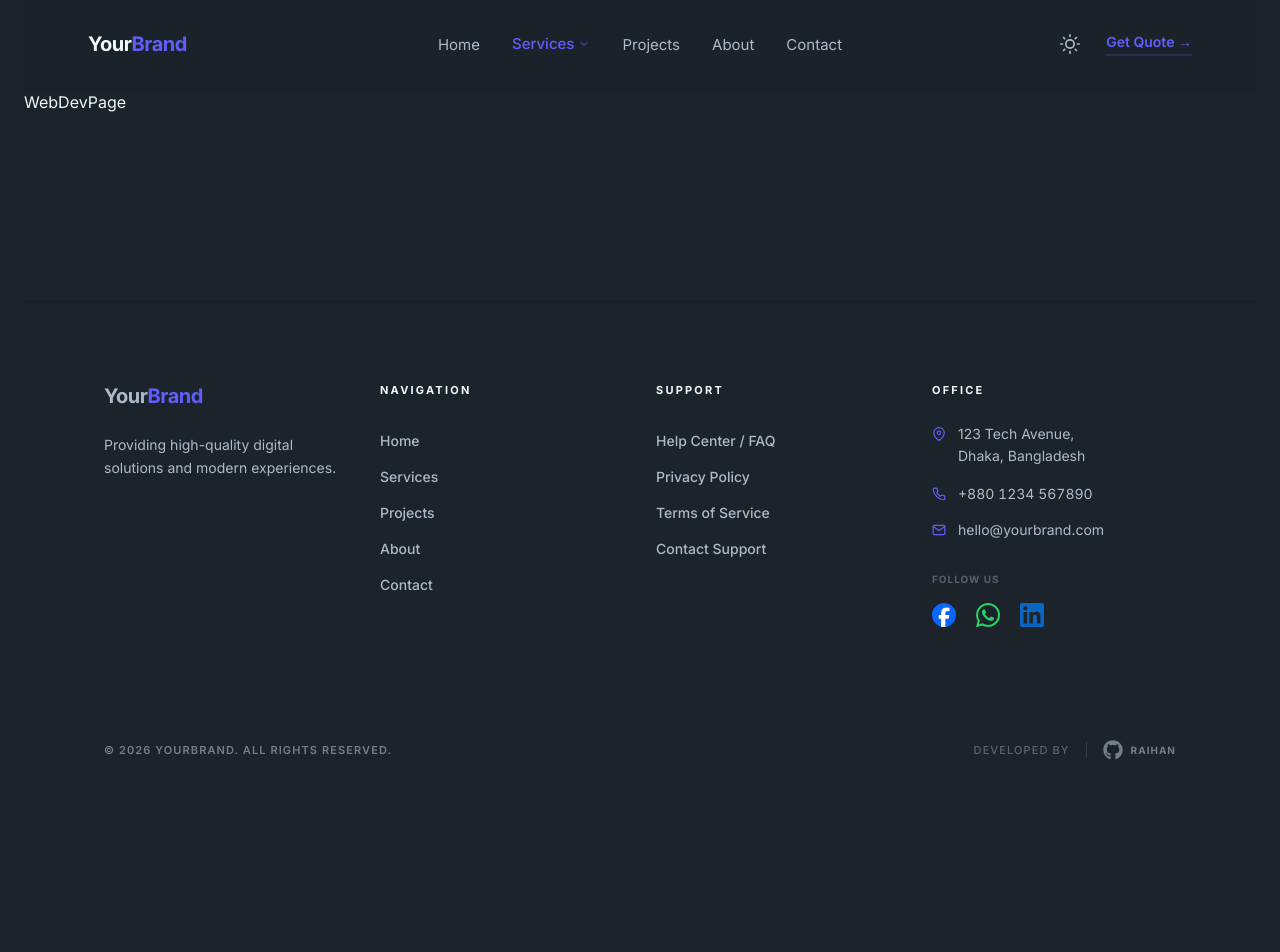
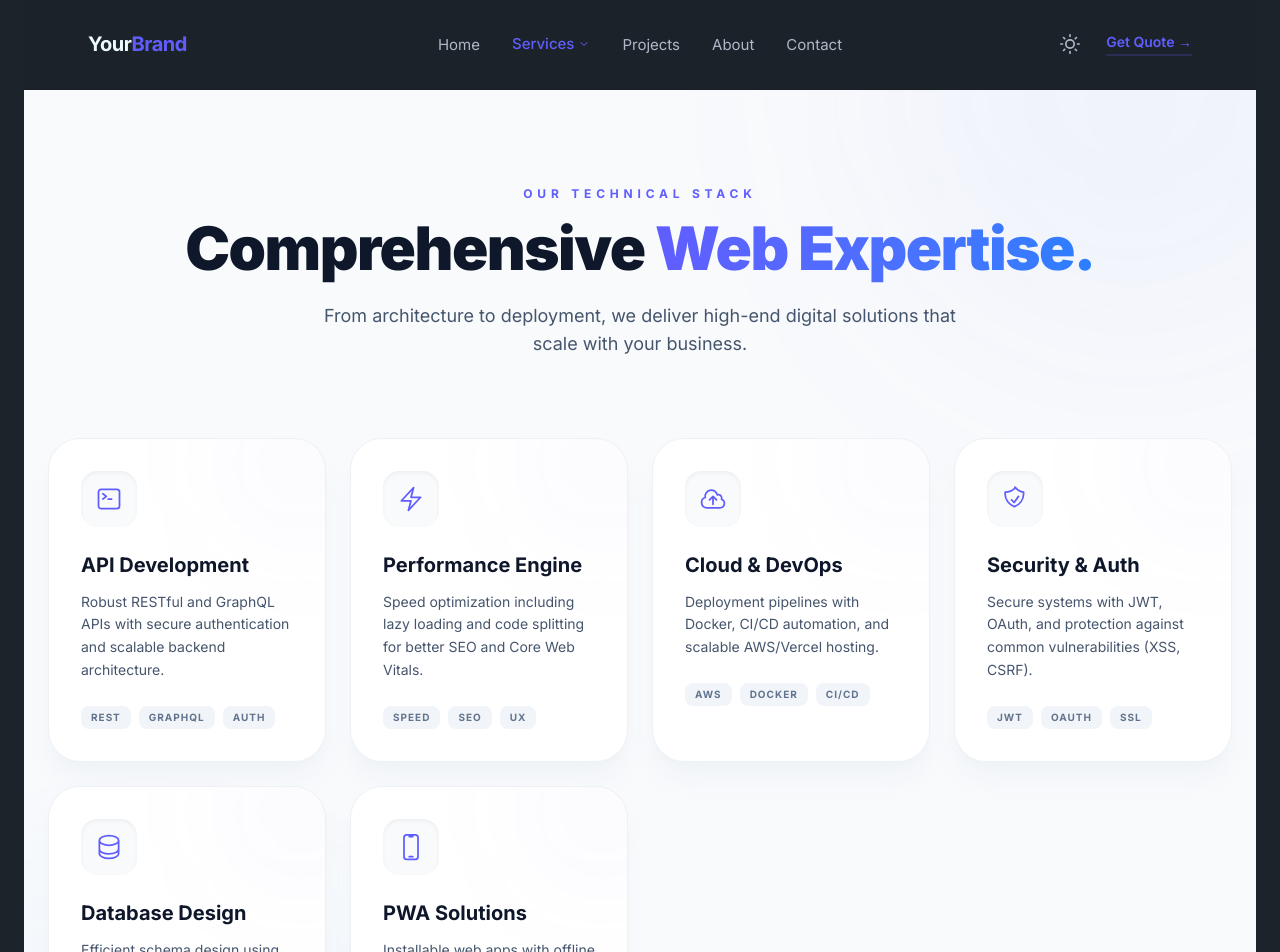
Before and after one commit to Raihan1018/it, a React (Vite) app: page /services/web-dev in a window 1280 px wide. Shown: the top 952 px of the page. Before the commit the page ends 800 px from the top, so only its background shows below. Built offline with nearby package versions, Linux system fonts and the light colour scheme.

Commit message:
added webDev

```diff
--- /dev/null
+++ b/src/pages/Services/WebDev/WebDev.jsx
@@ -0,0 +1,199 @@
+import React from "react";
+import { motion } from "framer-motion";
+
+const containerVariants = {
+  hidden: { opacity: 0 },
+  visible: {
+    opacity: 1,
+    transition: { staggerChildren: 0.1 }, // Faster stagger for more items
+  },
+};
+
+const cardVariants = {
+  hidden: { y: 30, opacity: 0 },
+  visible: {
+    y: 0,
+    opacity: 1,
+    transition: { duration: 0.6, ease: [0.22, 1, 0.36, 1] },
+  },
+};
+
+const WebServiceCard = ({ title, description, iconPath, tags }) => {
+  return (
+    <motion.div
+      variants={cardVariants}
+      whileHover={{ y: -8, transition: { duration: 0.2 } }}
+      className="group relative bg-white dark:bg-slate-900/50 p-8 rounded-[2rem] border border-slate-200/60 dark:border-slate-800 shadow-xl shadow-slate-200/30 dark:shadow-none backdrop-blur-sm transition-all hover:shadow-2xl overflow-hidden"
+    >
+      {/* Animated Background Gradient */}
+      <div className="absolute -right-10 -top-10 w-32 h-32 bg-primary/5 rounded-full blur-3xl group-hover:bg-primary/20 transition-all duration-500" />
+
+      {/* Icon Wrapper with Glass effect */}
+      <div className="relative z-10 mb-6 flex h-14 w-14 items-center justify-center rounded-2xl bg-slate-50 dark:bg-slate-800 text-primary group-hover:bg-primary group-hover:text-white transition-all duration-500 shadow-inner">
+        <svg
+          xmlns="http://www.w3.org/2000/svg"
+          fill="none"
+          viewBox="0 0 24 24"
+          strokeWidth={1.5}
+          stroke="currentColor"
+          className="h-7 w-7"
+        >
+          {iconPath}
+        </svg>
+      </div>
+
+      <h3 className="mb-3 text-xl font-bold text-slate-900 dark:text-white group-hover:text-primary transition-colors">
+        {title}
+      </h3>
+
+      <p className="text-sm leading-relaxed text-slate-600 dark:text-slate-400 mb-6">
+        {description}
+      </p>
+
+      {/* Dynamic Tags */}
+      <div className="flex flex-wrap gap-2 mt-auto">
+        {tags?.map((tag) => (
+          <span
+            key={tag}
+            className="text-[10px] font-bold uppercase tracking-widest px-2.5 py-1 bg-slate-100 dark:bg-slate-800 text-slate-500 dark:text-slate-400 rounded-lg group-hover:bg-primary/10 group-hover:text-primary transition-colors"
+          >
+            {tag}
+          </span>
+        ))}
+      </div>
+
+      {/* Subtle border trace on hover */}
+      <div className="absolute inset-0 border-2 border-transparent group-hover:border-primary/10 rounded-[2rem] transition-all pointer-events-none" />
+    </motion.div>
+  );
+};
+
+const WebDev = () => {
+  const webServices = [
+    {
+      title: "API Development",
+      description:
+        "Robust RESTful and GraphQL APIs with secure authentication and scalable backend architecture.",
+      tags: ["REST", "GraphQL", "Auth"],
+      iconPath: (
+        <path
+          strokeLinecap="round"
+          strokeLinejoin="round"
+          d="M6.75 7.5l3 2.25-3 2.25m4.5 0h3m-9 8.25h13.5A2.25 2.25 0 0021 18V6a2.25 2.25 0 00-2.25-2.25H5.25A2.25 2.25 0 003 6v12a2.25 2.25 0 002.25 2.25z"
+        />
+      ),
+    },
+    {
+      title: "Performance Engine",
+      description:
+        "Speed optimization including lazy loading and code splitting for better SEO and Core Web Vitals.",
+      tags: ["Speed", "SEO", "UX"],
+      iconPath: (
+        <path
+          strokeLinecap="round"
+          strokeLinejoin="round"
+          d="M3.75 13.5l10.5-11.25L12 10.5h8.25L9.75 21.75 12 13.5H3.75z"
+        />
+      ),
+    },
+    {
+      title: "Cloud & DevOps",
+      description:
+        "Deployment pipelines with Docker, CI/CD automation, and scalable AWS/Vercel hosting.",
+      tags: ["AWS", "Docker", "CI/CD"],
+      iconPath: (
+        <path
+          strokeLinecap="round"
+          strokeLinejoin="round"
+          d="M12 16.5V9.75m0 0l3 3m-3-3l-3 3M6.75 19.5a4.5 4.5 0 01-1.41-8.775 5.25 5.25 0 0110.233-2.33 3 3 0 013.758 3.848A3.752 3.752 0 0118 19.5H6.75z"
+        />
+      ),
+    },
+    {
+      title: "Security & Auth",
+      description:
+        "Secure systems with JWT, OAuth, and protection against common vulnerabilities (XSS, CSRF).",
+      tags: ["JWT", "OAuth", "SSL"],
+      iconPath: (
+        <path
+          strokeLinecap="round"
+          strokeLinejoin="round"
+          d="M9 12.75L11.25 15 15 9.75m-3-7.036A11.959 11.959 0 013.598 6.119c-.035.505-.054 1.015-.054 1.53 0 5.071 3.32 9.366 7.915 10.865a11.954 11.954 0 007.916-10.865c0-.515-.019-1.025-.053-1.53a11.959 11.959 0 01-7.348-4.33z"
+        />
+      ),
+    },
+    {
+      title: "Database Design",
+      description:
+        "Efficient schema design using SQL/NoSQL, indexing strategies, and optimized query modeling.",
+      tags: ["PostgreSQL", "MongoDB"],
+      iconPath: (
+        <path
+          strokeLinecap="round"
+          strokeLinejoin="round"
+          d="M20.25 6.375c0 2.278-3.694 4.125-8.25 4.125S3.75 8.653 3.75 6.375m16.5 0c0-2.278-3.694-4.125-8.25-4.125S3.75 4.097 3.75 6.375m16.5 0v11.25c0 2.278-3.694 4.125-8.25 4.125s-8.25-1.847-8.25-4.125V6.375m16.5 0v3.75m-16.5-3.75v3.75m16.5 0v3.75C20.25 16.128 16.556 17.975 12 17.975s-8.25-1.847-8.25-4.125v-3.75m16.5 0v3.75"
+        />
+      ),
+    },
+    {
+      title: "PWA Solutions",
+      description:
+        "Installable web apps with offline support, push notifications, and native-like mobile performance.",
+      tags: ["Offline", "Installable"],
+      iconPath: (
+        <path
+          strokeLinecap="round"
+          strokeLinejoin="round"
+          d="M10.5 1.5H8.25A2.25 2.25 0 006 3.75v16.5a2.25 2.25 0 002.25 2.25h7.5A2.25 2.25 0 0018 20.25V3.75a2.25 2.25 0 00-2.25-2.25H13.5m-3 0V3h3V1.5m-3 0h3m-3 18.75h3"
+        />
+      ),
+    },
+  ];
+
+  return (
+    <section className="relative py-24 bg-slate-50 dark:bg-slate-950 overflow-hidden">
+      {/* Dynamic Background */}
+      <div className="absolute inset-0 overflow-hidden pointer-events-none">
+        <div className="absolute top-0 right-0 w-[500px] h-[500px] bg-primary/5 rounded-full blur-[120px] -translate-y-1/2 translate-x-1/4" />
+        <div className="absolute bottom-0 left-0 w-[500px] h-[500px] bg-blue-500/5 rounded-full blur-[120px] translate-y-1/2 -translate-x-1/4" />
+      </div>
+
+      <div className="container relative z-10 mx-auto px-6">
+        <motion.div
+          initial={{ opacity: 0, y: 20 }}
+          whileInView={{ opacity: 1, y: 0 }}
+          viewport={{ once: true }}
+          className="text-center mb-20"
+        >
+          <h4 className="text-primary font-bold tracking-[0.4em] uppercase text-xs mb-4">
+            Our Technical Stack
+          </h4>
+          <h2 className="text-4xl md:text-6xl font-black text-slate-900 dark:text-white mb-6 tracking-tight">
+            Comprehensive{" "}
+            <span className="text-transparent bg-clip-text bg-gradient-to-r from-primary to-blue-500">
+              Web Expertise.
+            </span>
+          </h2>
+          <p className="text-slate-600 dark:text-slate-400 text-lg max-w-2xl mx-auto">
+            From architecture to deployment, we deliver high-end digital
+            solutions that scale with your business.
+          </p>
+        </motion.div>
+
+        <motion.div
+          variants={containerVariants}
+          initial="hidden"
+          whileInView="visible"
+          viewport={{ once: true, margin: "-50px" }}
+          className="grid gap-6 md:grid-cols-2 lg:grid-cols-3 xl:grid-cols-4" // 4 columns for large screens to handle more items
+        >
+          {webServices.map((service, index) => (
+            <WebServiceCard key={index} {...service} />
+          ))}
+        </motion.div>
+      </div>
+    </section>
+  );
+};
+
+export default WebDev;
--- a/src/routes/Routes.jsx
+++ b/src/routes/Routes.jsx
@@ -6,7 +6,7 @@ import Services from "../pages/Services/Services";
 import Projects from "../pages/Projects/Projects";
 import Contact from "../pages/Contact/Contact";
 import ErrorPage from "../pages/ErrorPage/ErrorPage";
-
+import WebDev from "../pages/Services/WebDev/WebDev";
 
 export const routes = createBrowserRouter([
   {
@@ -41,7 +41,7 @@ export const routes = createBrowserRouter([
       },
       {
         path: "services/web-dev",
-        Component: () => <div>WebDevPage</div>, // Fixed Component syntax
+        Component: WebDev,
       },
       {
         path: "services/ai",
```
